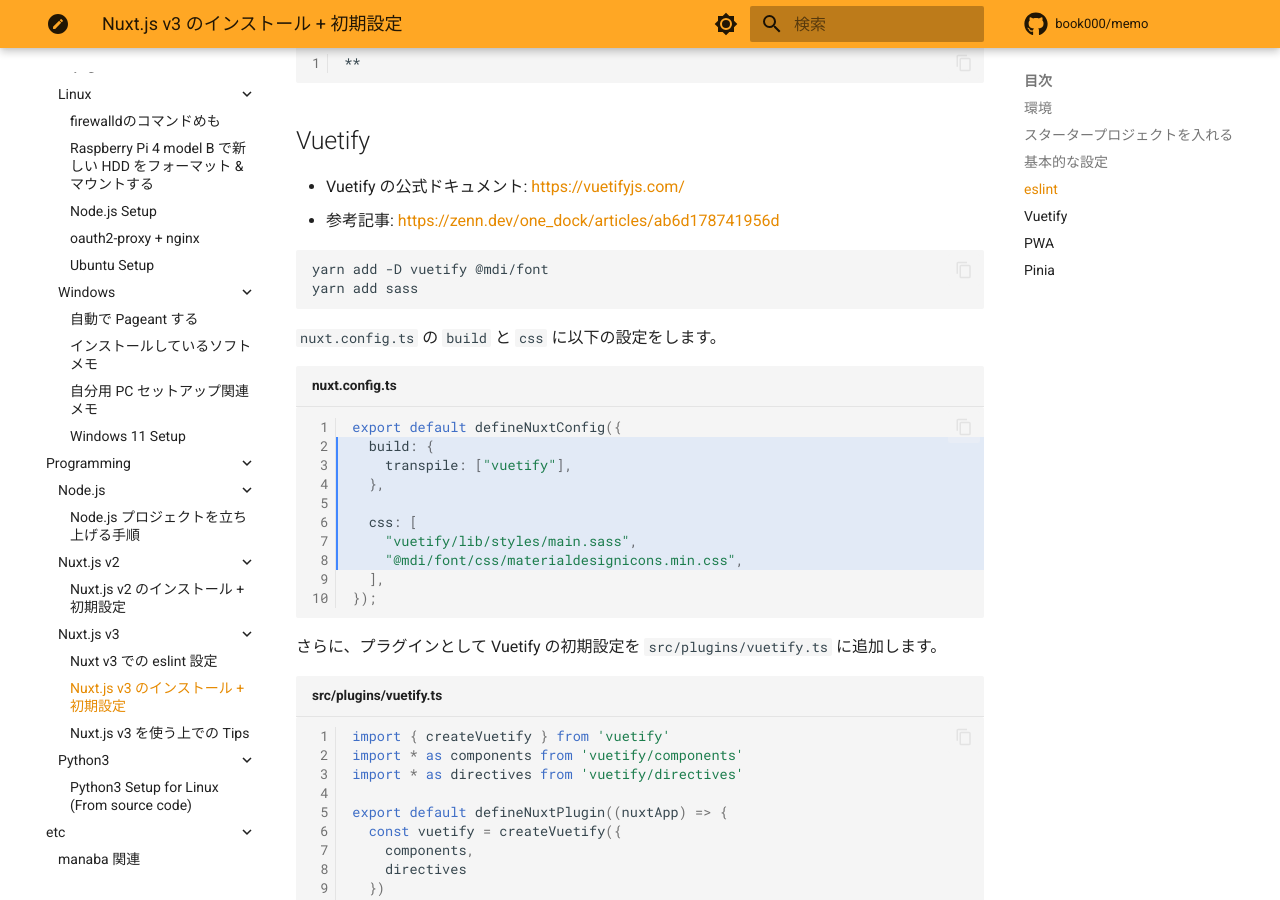
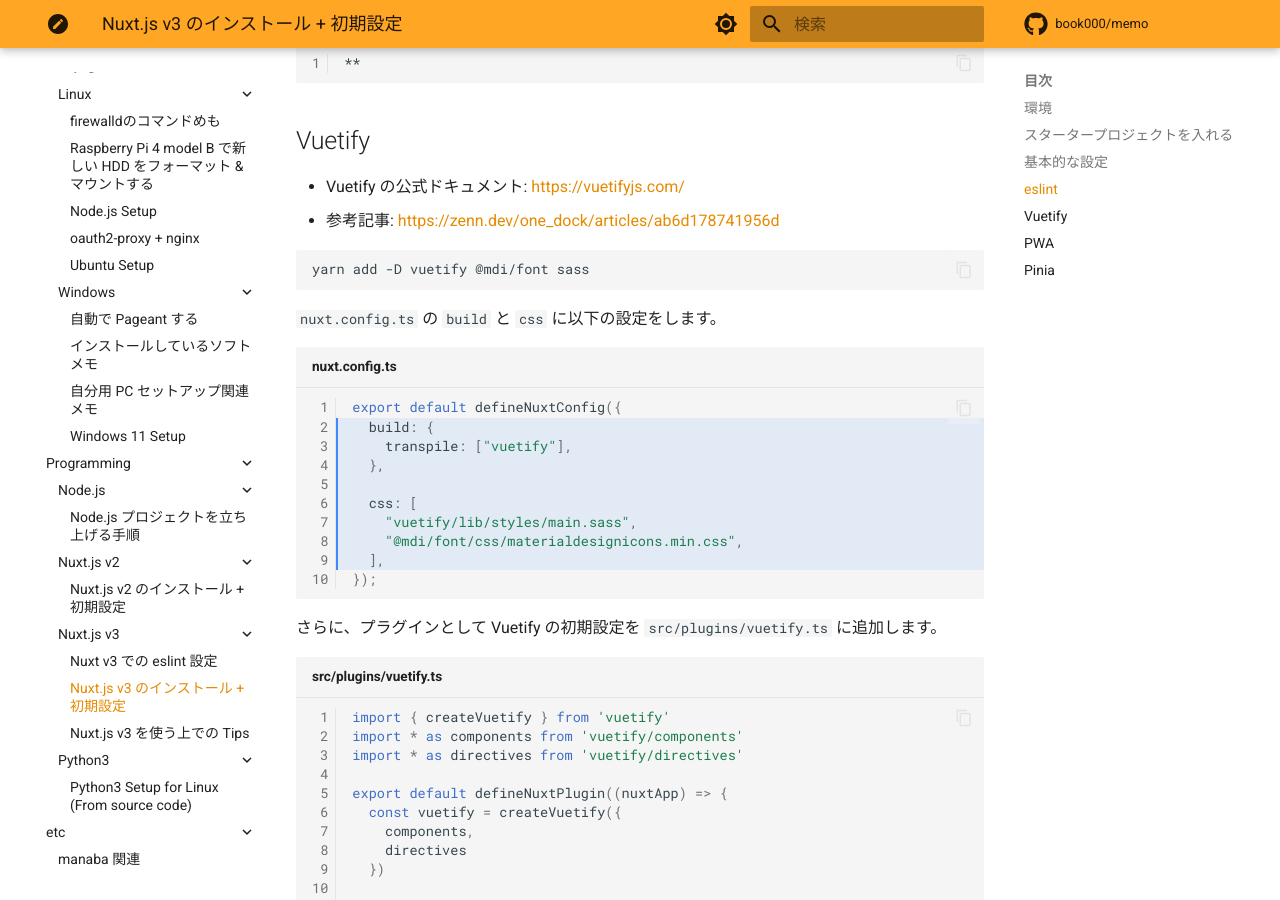
Before and after one commit to book000/memo, an MkDocs documentation site: the page built from docs/programming/nuxtjs3/installation.md, in a window 1280 px wide and 900 px high, scrolled down 4448 px. Built offline with MkDocs 1.6.1 and Material for MkDocs 9.7.7, drawn with Linux system fonts in a browser that asks for light colours; comment, search, counter and statistics services are not loaded.

Commit message:
fix: sassをdevインスコに移動 (#113)

````diff
--- a/docs/programming/nuxtjs3/installation.md
+++ b/docs/programming/nuxtjs3/installation.md
@@ -207,13 +207,12 @@
 - 参考記事: https://zenn.dev/one_dock/articles/ab6d178741956d
 
 ```shell
-yarn add -D vuetify @mdi/font
-yarn add sass
+yarn add -D vuetify @mdi/font sass
 ```
 
 `nuxt.config.ts` の `build` と `css` に以下の設定をします。
 
-```typescript title="nuxt.config.ts" linenums="1" hl_lines="2-8"
+```typescript title="nuxt.config.ts" linenums="1" hl_lines="2-9"
 export default defineNuxtConfig({
   build: {
     transpile: ["vuetify"],
````
